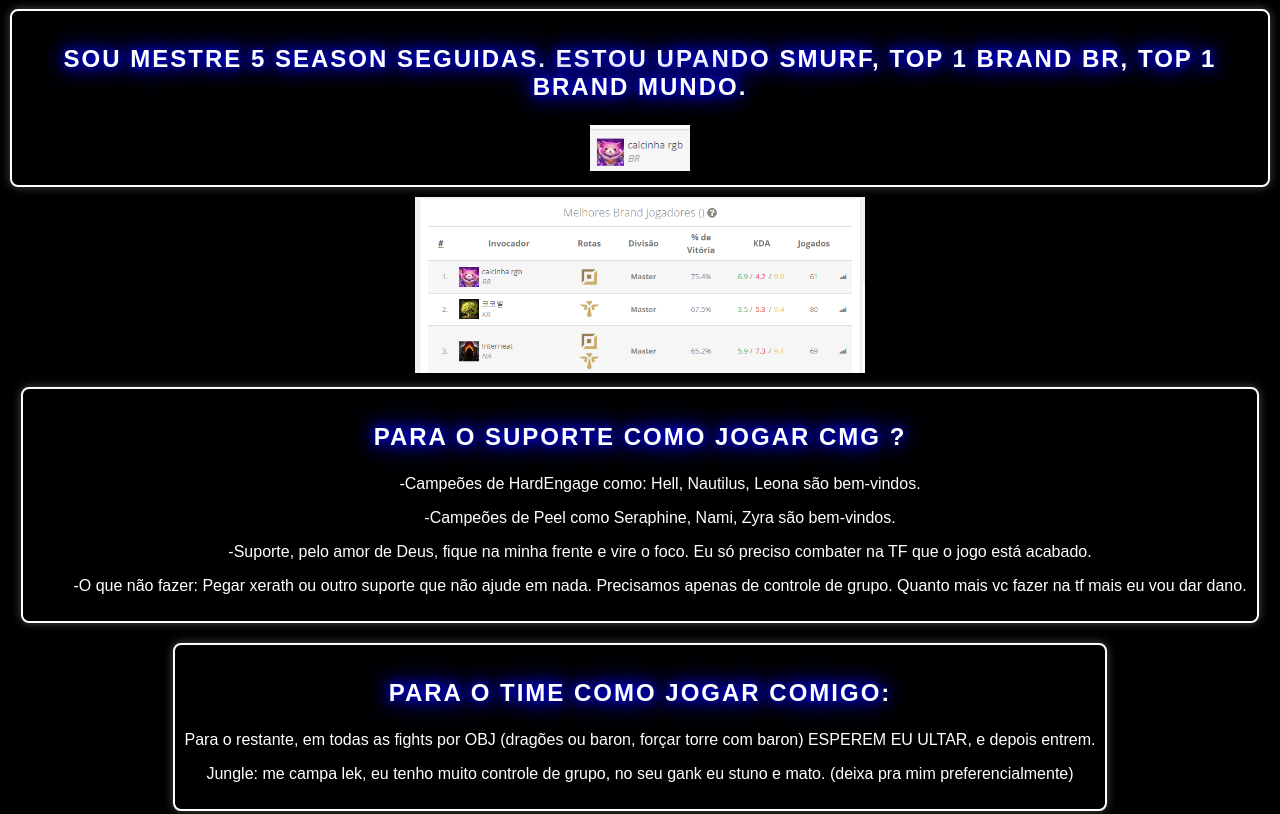
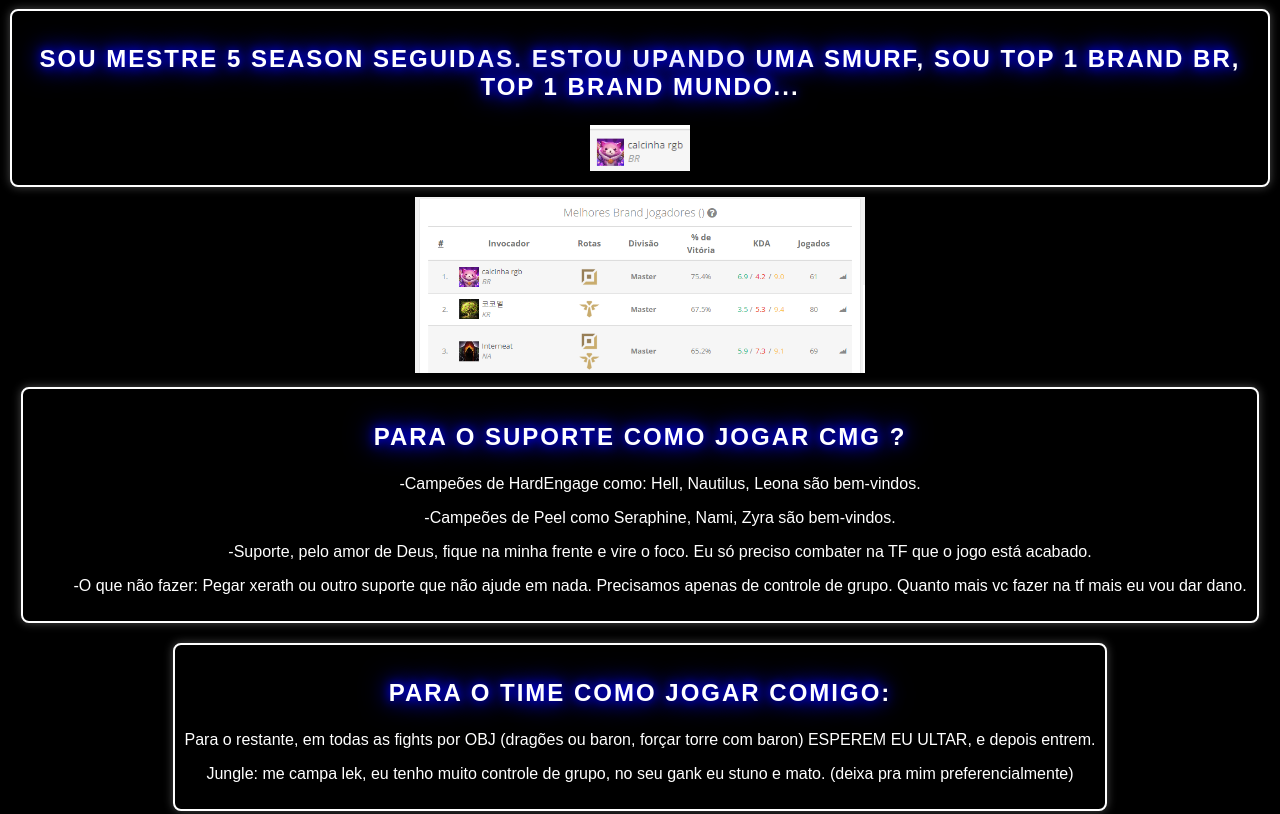
Before and after one commit to smurfbrand/smurfbrand.github.io, a plain HTML site: page index.html in a window 1280 px wide. Shown: the top 814 px of the page. Drawn offline with Linux system fonts and the light colour scheme.

Commit message:
Update index.html

```diff
--- a/index.html
+++ b/index.html
@@ -3,7 +3,7 @@
 <head>
     <meta charset="UTF-8">
     <meta name="viewport" content="width=device-width, initial-scale=1.0">
-    <title>Página com Neon</title>
+    <title>Smurf do Brand</title>
     <style>
         body {
             font-family: Arial, sans-serif;
@@ -51,7 +51,7 @@
         <img src="https://support-leagueoflegends.riotgames.com/hc/article_attachments/10152298028179" alt="Ícone" width="250">
         <div class="neon-card">
 
-            <p class="neon-text">Sou mestre 5 season seguidas. Estou upando smurf, top 1 brand br, top 1 brand mundo.</p>
+            <p class="neon-text">Sou mestre 5 season seguidas. Estou upando uma smurf, sou top 1 brand br, top 1 brand mundo...</p>
  <a href="https://www.leagueofgraphs.com/pt/rankings/summoners/brand" target="_blank">
         <img src="https://github.com/smurfbrand/smurfbrand.github.io/blob/main/img%20link.png?raw=true" alt="League of Graphs" width="100">
     </a>
```
